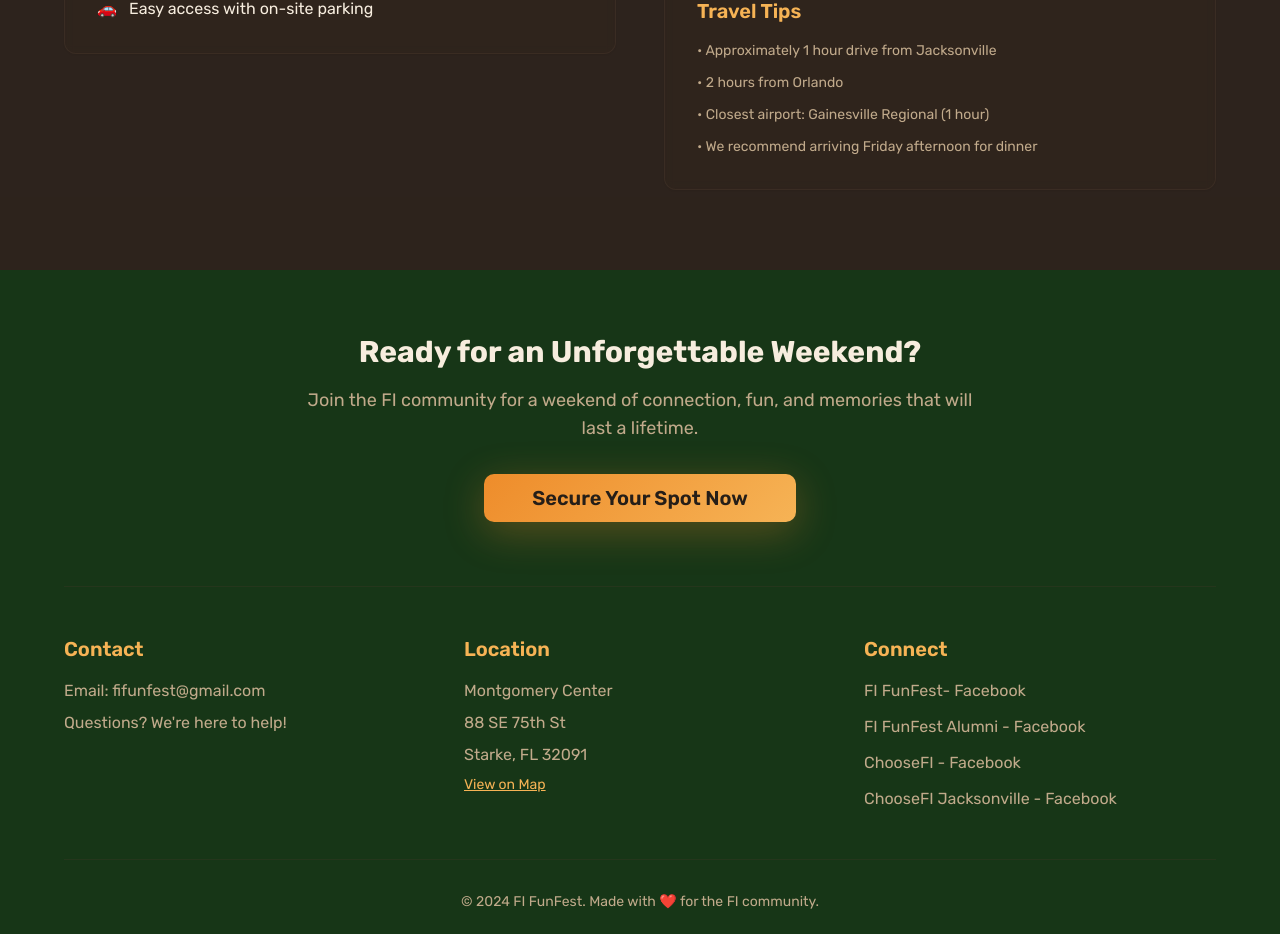
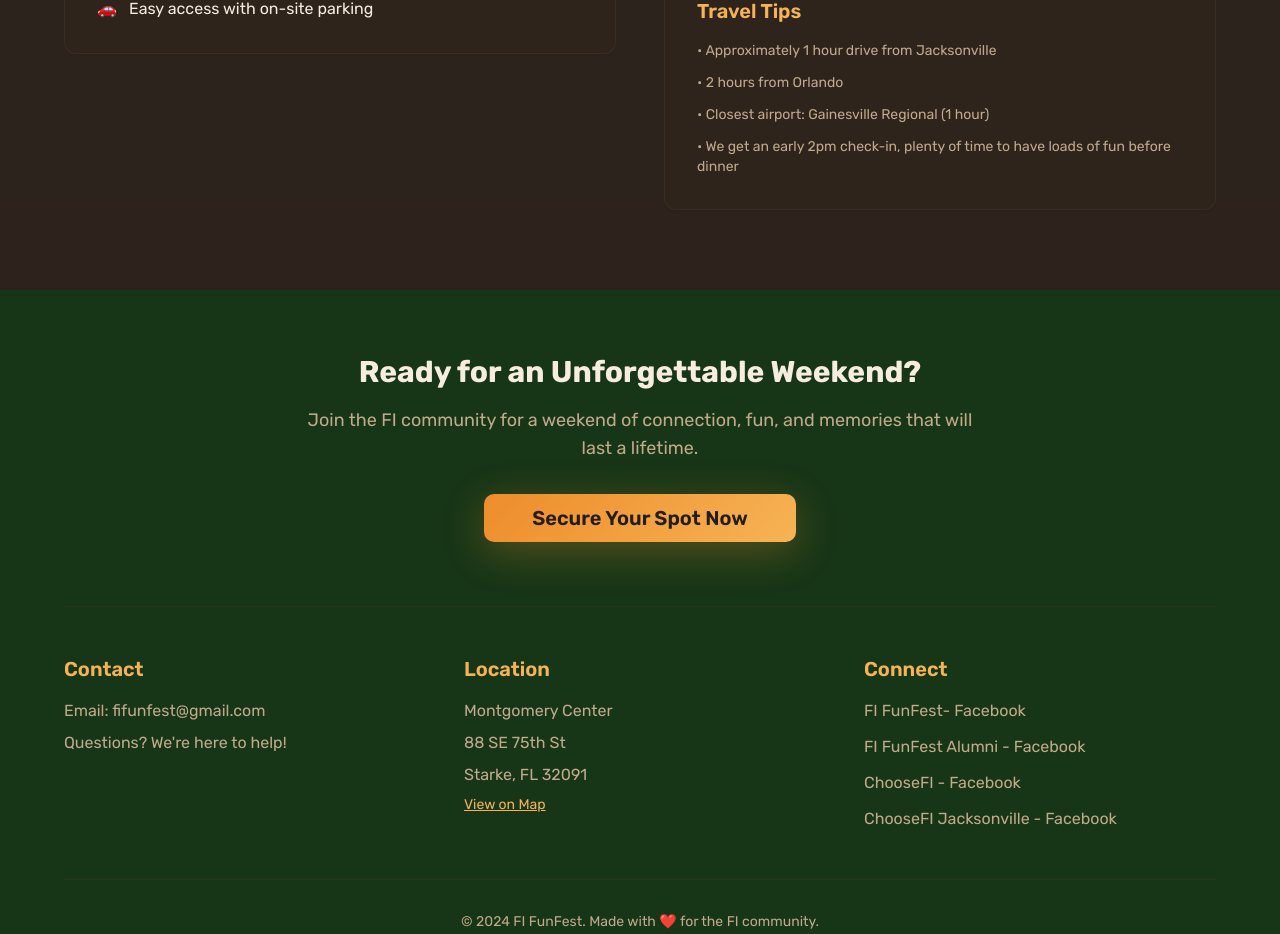
Before and after one commit to BradRollins/fifunfest, a React (Vite) app: page / in a window 1280 px wide. Shown: the part 5138-6072 px from the top of the page. Built offline with nearby package versions, Linux system fonts and the light colour scheme.

Commit message:
Updated Location.tsx

```diff
--- a/src/components/Location.tsx
+++ b/src/components/Location.tsx
@@ -86,7 +86,7 @@ const Location = () => {
                   <p>• Approximately 1 hour drive from Jacksonville</p>
                   <p>• 2 hours from Orlando</p>
                   <p>• Closest airport: Gainesville Regional (1 hour)</p>
-                  <p>• We recommend arriving Friday afternoon for dinner</p>
+                  <p>• We get an early 2pm check-in, plenty of time to have loads of fun before dinner</p>
                 </div>
               </Card>
             </div>
```
